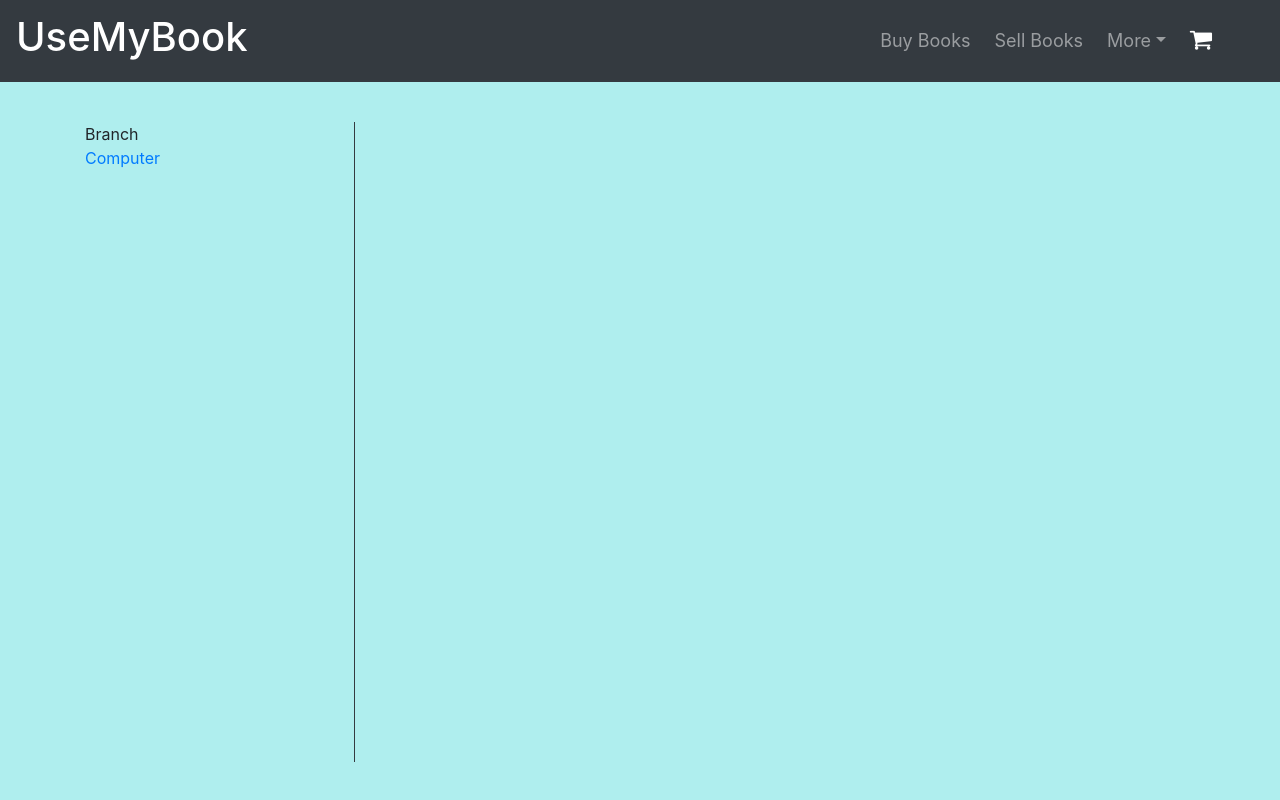
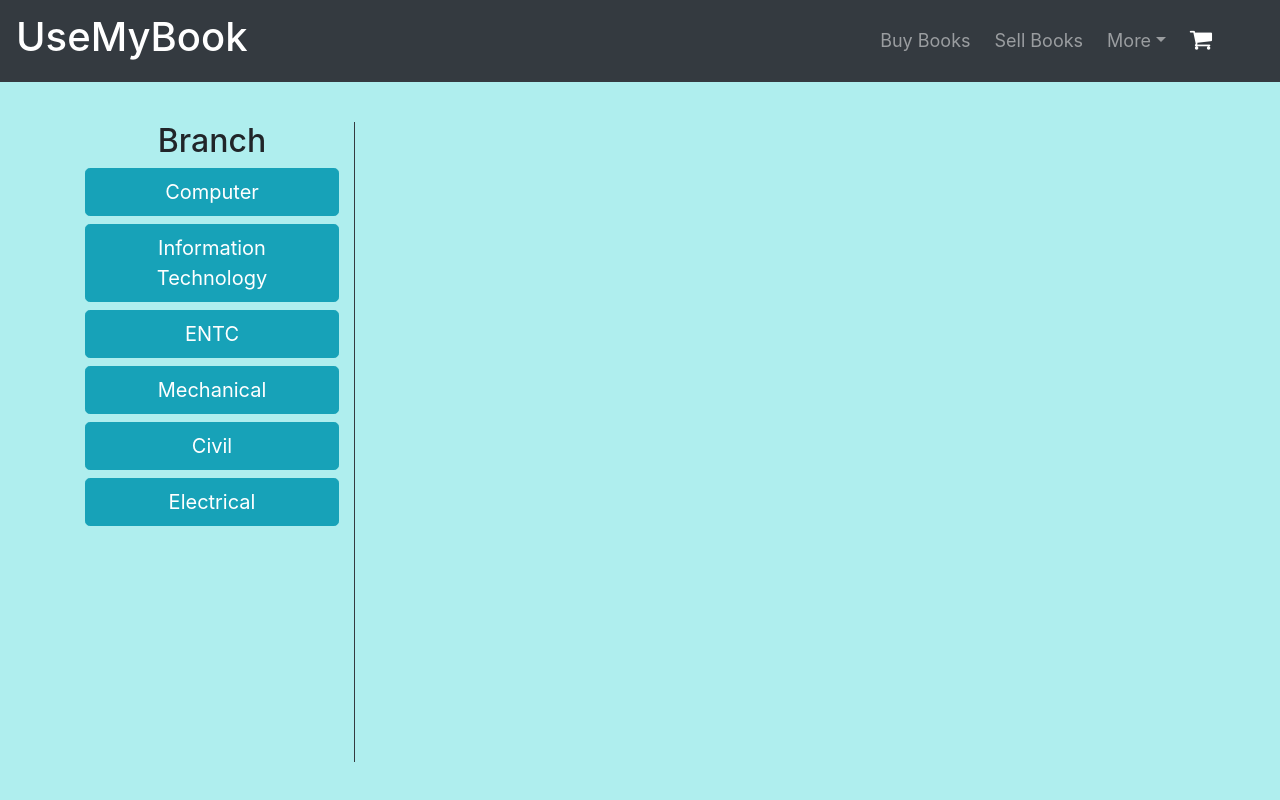
Before and after one commit to snehageorge25/Mini-Project, a Flask app: page / in a window 1280 px wide. Run offline with Flask 2, Linux system fonts and the light colour scheme; the visitor is signed in with stand-in values (Sample User, id 1); data that the repository does not hold is empty; some libraries are stand-ins or nearby versions.

Commit message:
Added Branches

```diff
--- a/templates/index.html
+++ b/templates/index.html
@@ -22,9 +22,15 @@
 <div class="container">
   <div class="row my-3">
     <div class="col-lg-3 col-md-4 border-right border-dark" style="height:80vh">
-      Branch <br>
-      <a href="#">Computer</a>
+      <h2 class="text-center">Branch<h2>
+             <a href="#" class="btn btn-info btn-lg btn-block">Computer </a>
+             <a href="#" class="btn btn-info btn-lg btn-block">Information Technology </a>
+             <a href="#" class="btn btn-info btn-lg btn-block">ENTC </a>
+             <a href="#" class="btn btn-info btn-lg btn-block">Mechanical </a>
+             <a href="#" class="btn btn-info btn-lg btn-block">Civil </a>
+             <a href="#" class="btn btn-info btn-lg btn-block">Electrical </a>
     </div>
+
 
     <div class="col-lg-9 col-md-8">
       <div class="row pl-2">
```
